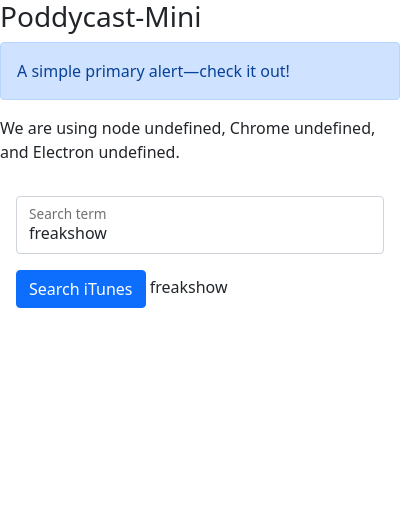
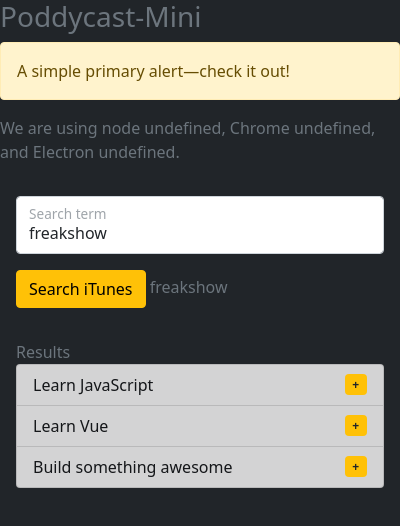
Before and after one commit to MrChuckomo/poddycast-mini, an Electron app: page app/index.html in a window 400 px wide. Drawn offline with nearby package versions, Linux system fonts and the light colour scheme.

Commit message:
Update index.html
# add list for results
# adjust colors

```diff
--- a/app/index.html
+++ b/app/index.html
@@ -13,9 +13,9 @@
         require('bootstrap')
     </script>
 </head>
-<body>
+<body class="bg-dark text-secondary">
     <h1>Poddycast-Mini</h1>
-    <div class="alert alert-primary" role="alert">
+    <div class="alert alert-warning" role="alert">
         A simple primary alert—check it out!
     </div>
     <p>
@@ -32,8 +32,18 @@
             <input type="text" v-model="message" class="form-control" id="floatingInput" placeholder="Podcast">
             <label for="floatingInput">Search term</label>
         </div>
-        <button class="btn btn-primary" v-on:click="calliTunes">Search iTunes</button>
+        <button class="btn btn-warning" v-on:click="calliTunes">Search iTunes</button>
         {{ message }}
+    </div>
+
+    <div id="app-4" class="p-3">
+        Results
+        <ul class="list-group">
+            <li v-for="todo in todos" class="list-group-item list-group-item-action list-group-item-dark d-flex justify-content-between align-items-center">
+                {{ todo.text }}
+                <span class="badge bg-warning text-dark">+</span>
+            </li>
+        </ul>
     </div>
 
     <script>
@@ -48,6 +58,17 @@
                 }
             }
         })
+
+        var app4 = new Vue({
+            el: '#app-4',
+            data: {
+                todos: [
+                    { text: 'Learn JavaScript' },
+                    { text: 'Learn Vue' },
+                    { text: 'Build something awesome' }
+                ]
+            }
+        })
     </script>
 </body>
 </html>
```
